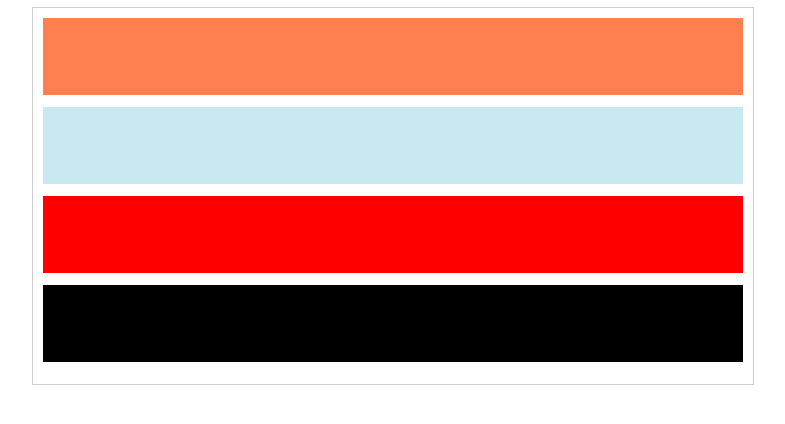
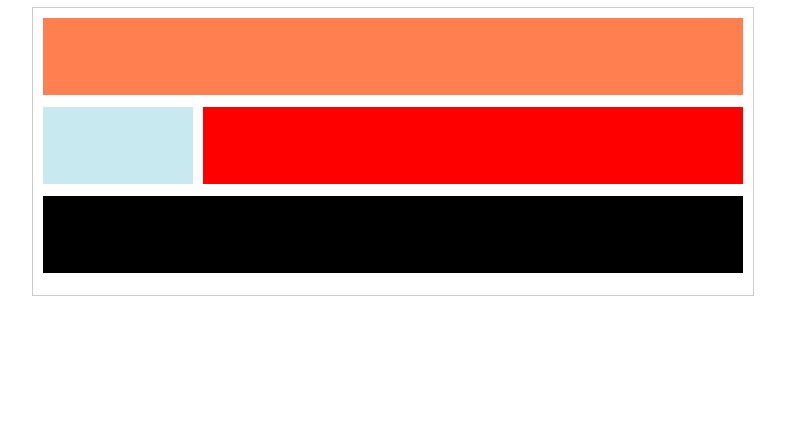
Before and after one commit to Jone232323/basic-course-html, a plain HTML site: page float_elements.html in a window 1280 px wide. Shown: the whole page, without its empty margins (247-1032 px from the left). Drawn offline with Linux system fonts and the light colour scheme.

Commit message:
уменьшили ширину элемента sidebar and применили свойство float оптикание по левому краю, а элементу content уменьшили ширину и добавили левый отступ

```diff
--- a/css/style_float_elements.css
+++ b/css/style_float_elements.css
@@ -14,11 +14,15 @@
     height: 77px;
     background-color: rgb(199, 233, 239);
     margin-bottom: 12px;
+    width: 150px;
+    float: left;
 }
 #content {
     height: 77px;
     background-color: rgb(255, 0, 0);
     margin-bottom: 12px;
+    width: 540px;
+    margin-left: 160px;
 }
 #footer {
     height: 77px;
```
